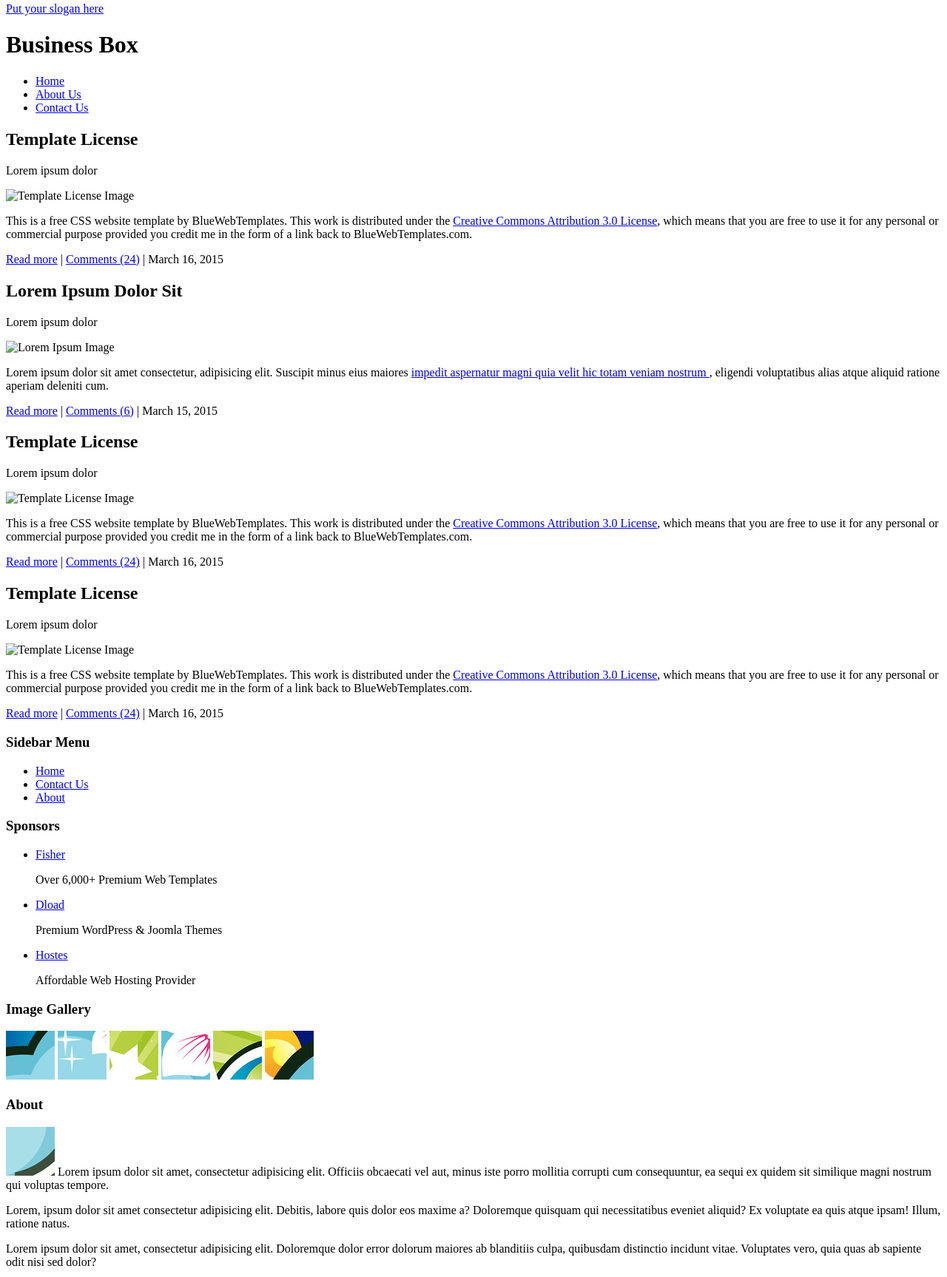
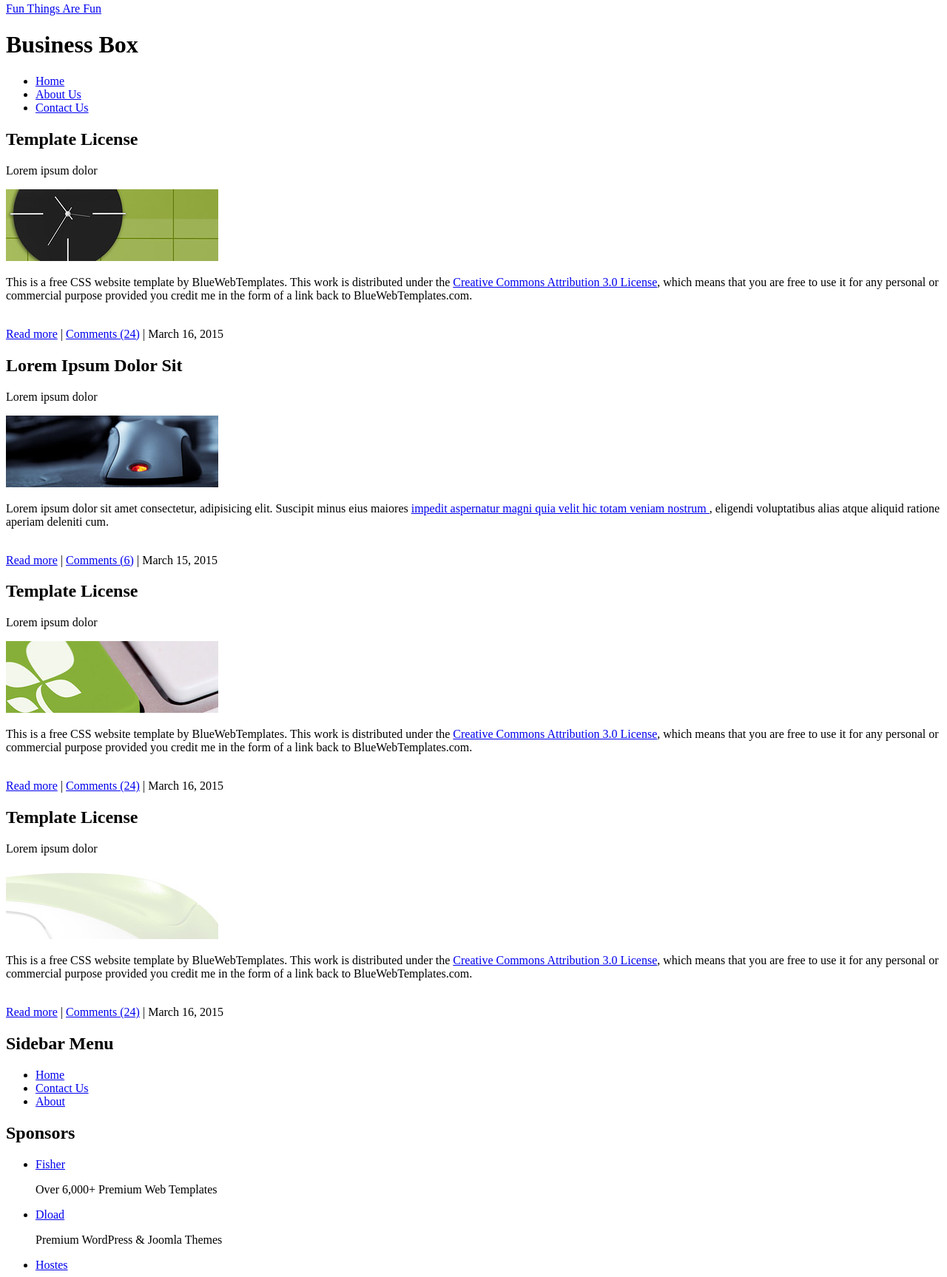
Before and after one commit to Benji-demo/Assessment-2_Binyam-Mezemir_UGR-0066-15_Section-1, a plain HTML site: page index.html in a window 1280 px wide. Shown: the part 13-1740 px from the top of the page at 74% size. Drawn offline with Linux system fonts and the light colour scheme.

Commit message:
minor change in structure

```diff
--- a/index.html
+++ b/index.html
@@ -3,33 +3,33 @@
 <head>
     <meta charset="UTF-8" />
     <meta name="viewport" content="width=device-width, initial-scale=1.0" />
-    <link rel="stylesheet" href="src/css/styles.css" />
-    <title>Hmoe</title>
+    <link rel="stylesheet" href="src/css/style.css" />
+    <title>Home</title>
 </head>
 <body>
     <header class="header">
-        <a href="index.html" class="slogan"><p>Put your slogan here</p></a>
+        <a href="index.html" class="slogan"><p>Fun Things Are Fun</p></a>
         <h1><span>Business</span> Box</h1>
         <nav class="header-nav">
             <ul class="header-nav-list">
-                <li class="header-nav-list-item"><a href="index.html">Home</a></li>
+                <li class="header-nav-list-item active"><a href="index.html">Home</a></li>
                 <li class="header-nav-list-item"><a href="src/html/about.html">About Us</a></li>
                 <li class="header-nav-list-item"><a href="src/html/contact.html">Contact Us</a></li>
             </ul>
         </nav>
     </header>
 
-    <main>
-
+    <div class="main">
         <section>
             <article>
                 <hgroup>
                     <h2>Template License</h2>
                     <p>Lorem ipsum dolor</p>
                 </hgroup>
-                <img src="#" alt="Template License Image" />
+                <img src="src/images/img1.jpg" alt="Template License Image" />
                 <p>This is a free CSS website template by BlueWebTemplates. This work is distributed under the <a href="#">Creative Commons Attribution 3.0 License</a>, which means that you are free to use it for any personal or commercial purpose provided you credit me in the form of a link back to BlueWebTemplates.com.</p>
-                <a href="#">Read more</a> | <a href="#">Comments (24)</a> | <span class="date">March 16, 2015</span>
+                <br>
+                <a class="readmore-link" href="#">Read more</a> | <a href="#">Comments (24)</a> | <span class="date">March 16, 2015</span>
             </article>
 
             <article>
@@ -37,9 +37,10 @@
                     <h2>Lorem Ipsum Dolor Sit</h2>
                     <p>Lorem ipsum dolor</p>
                 </hgroup>
-                <img src="#" alt="Lorem Ipsum Image" />
+                <img src="src/images/img2.jpg" alt="Lorem Ipsum Image" />
                 <p>Lorem ipsum dolor sit amet consectetur, adipisicing elit. Suscipit minus eius maiores <a href="#">impedit aspernatur magni quia velit hic totam veniam nostrum </a>, eligendi voluptatibus alias atque aliquid ratione aperiam deleniti cum.</p>
-                <a href="#">Read more</a> | <a href="#">Comments (6)</a> | <span class="date">March 15, 2015</span>
+                <br>
+                <a class="readmore-link" href="#">Read more</a> | <a href="#">Comments (6)</a> | <span class="date">March 15, 2015</span>
             </article>
 
             <article>
@@ -47,9 +48,10 @@
                     <h2>Template License</h2>
                     <p>Lorem ipsum dolor</p>
                 </hgroup>
-                <img src="#" alt="Template License Image" />
+                <img src="src/images/img3.jpg" alt="Template License Image" />
                 <p>This is a free CSS website template by BlueWebTemplates. This work is distributed under the <a href="#">Creative Commons Attribution 3.0 License</a>, which means that you are free to use it for any personal or commercial purpose provided you credit me in the form of a link back to BlueWebTemplates.com.</p>
-                <a href="#">Read more</a> | <a href="#">Comments (24)</a> | <span class="date">March 16, 2015</span>
+                <br>
+                <a class="readmore-link" href="#">Read more</a> | <a href="#">Comments (24)</a> | <span class="date">March 16, 2015</span>
             </article>
 
             <article>
@@ -57,21 +59,22 @@
                     <h2>Template License</h2>
                     <p>Lorem ipsum dolor</p>
                 </hgroup>
-                <img src="#" alt="Template License Image" />
+                <img src="src/images/img4.jpg" alt="Template License Image" />
                 <p>This is a free CSS website template by BlueWebTemplates. This work is distributed under the <a href="#">Creative Commons Attribution 3.0 License</a>, which means that you are free to use it for any personal or commercial purpose provided you credit me in the form of a link back to BlueWebTemplates.com.</p>
-                <a href="#">Read more</a> | <a href="#">Comments (24)</a> | <span class="date">March 16, 2015</span>
+                <br>
+                <a class="readmore-link" href="#">Read more</a> | <a href="#">Comments (24)</a> | <span class="date">March 16, 2015</span>
             </article>
         </section>
 
-        <aside class="Sidebar">
-            <h3>Sidebar Menu</h3>
+        <aside class="sidebar">
+            <h2>Sidebar Menu</h2>
             <ul>
                 <li><a href="index.html">Home</a></li>
                 <li><a href="src/html/contact.html">Contact Us</a></li>
                 <li><a href="src/html/about.html">About</a></li>
             </ul>
 
-            <h3>Sponsors</h3>
+            <h2>Sponsors</h2>
             <ul>
                 <li class="sponsors-list">
                     <a href="#">Fisher</a>
@@ -88,7 +91,8 @@
             </ul>
         </aside>
 
-        <section class="bottom">
+    </div>
+    <div class="bottom">
         <div class="bottom-gallery-div">
             <h3>Image Gallery</h3>
             <div class="bottom-gallery">
@@ -103,28 +107,30 @@
 
         <div class="bottom-about">
             <h3>About</h3>
+            <div class="botton-about-image-description">
                 <img class="bottom-gallery-image" src="src/images/bottom-about-img.jpg" alt="botton-about-image">
-                <span>Lorem ipsum dolor sit amet, consectetur adipisicing elit. Officiis obcaecati vel aut, minus iste porro mollitia corrupti cum consequuntur, ea sequi ex quidem sit similique magni nostrum qui voluptas tempore.</span>
+
+                <span>Lorem ipsum dolor sit amet, consectetur adipisicing elit. Officiis obcaecati vel aut, minus iste porro mollitia corrupti cum consequuntur, ea sequi ex quidem sit similique magni nostrum qui voluptas tempore. Ex voluptate ea quis atque ipsam! Illum, ratione natus. Ex voluptate ea quis atque ipsam! Illum, ratione natus. Ex voluptate ea quis atque ipsam! Illum, ratione natus. Doloremque dolor error dolorum maiores ab blanditiis culpa, quibusdam distinctio incidunt vitae. Voluptates vero, quia quas ab sapiente odit nisi sed dolor?</span>
+            </div>
             <p>Lorem, ipsum dolor sit amet consectetur adipisicing elit. Debitis, labore quis dolor eos maxime a? Doloremque quisquam qui necessitatibus eveniet aliquid? Ex voluptate ea quis atque ipsam! Illum, ratione natus.</p>
-                <p>Lorem ipsum dolor sit amet, consectetur adipisicing elit. Doloremque dolor error dolorum maiores ab blanditiis culpa, quibusdam distinctio incidunt vitae. Voluptates vero, quia quas ab sapiente odit nisi sed dolor?</p>
             <a href="src/html/about.html">Learn more...</a>
         </div>
 
         <div class="bottom-contact">
             <h3>Contact</h3>
             <p class="bottom-contact-description">Lorem ipsum dolor, sit amet consectetur adipisicing elit. Atque, recusandae veniam vero expedita non ipsam ex mollitia ipsum quae amet ratione corporis animi quos labore possimus. Amet corporis soluta iure.</p>
+            <br>
             <p><span class="bottom-contact-span-bold">Address:</span> 123 Street Name, City</p>
             <p><span class="bottom-contact-span-bold">Phone:</span> +123456789</p>
             <p><span class="bottom-contact-span-bold">Email:</span> <a href="mailto:info@example.com">info@example.com</a></p>
         </div>
-        </section>
-    </main>
+    </div>
 
     <footer>
         <span>&copy; Copyright MyWebSite. Designed by Blue <a href="#">Website Templates</a>.</span>
         <div>
             <ul>
-                <li><a href="index.html">Home</a></li>
+                <li><a class="footer-active" href="index.html">Home</a></li>
                 <li><a href="src/html/about.html">About Us</a></li>
                 <li><a href="src/html/contact.html">Contact Us</a></li>
             </ul>
```
Also changed, not shown: src/html/about.html (+20 -18 lines), src/html/contact.html (+21 -20 lines). Lines whose indentation alone changed are shown as unchanged.
